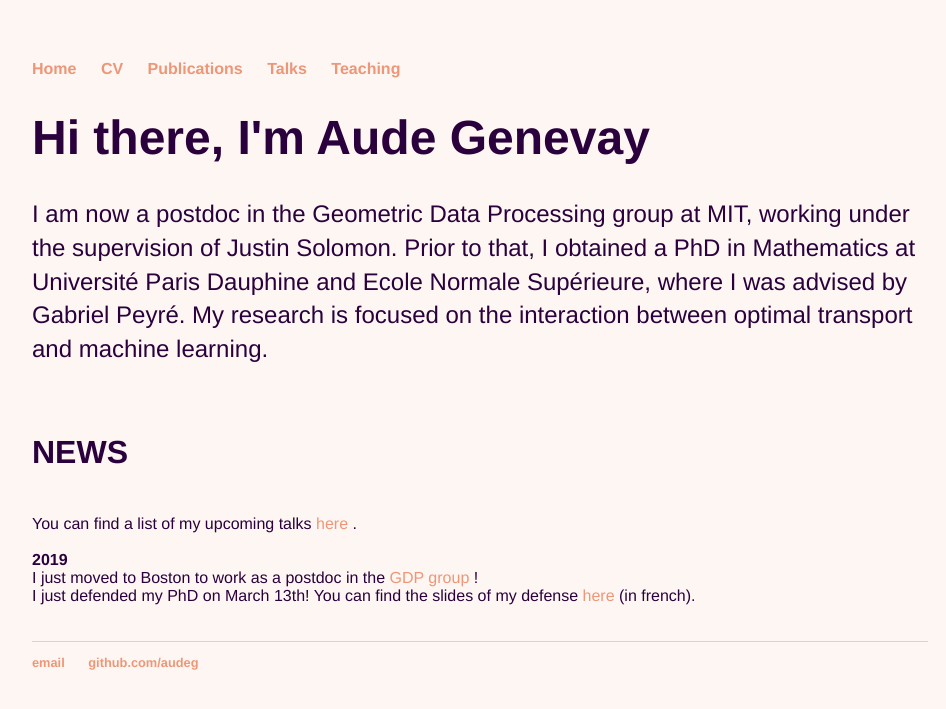
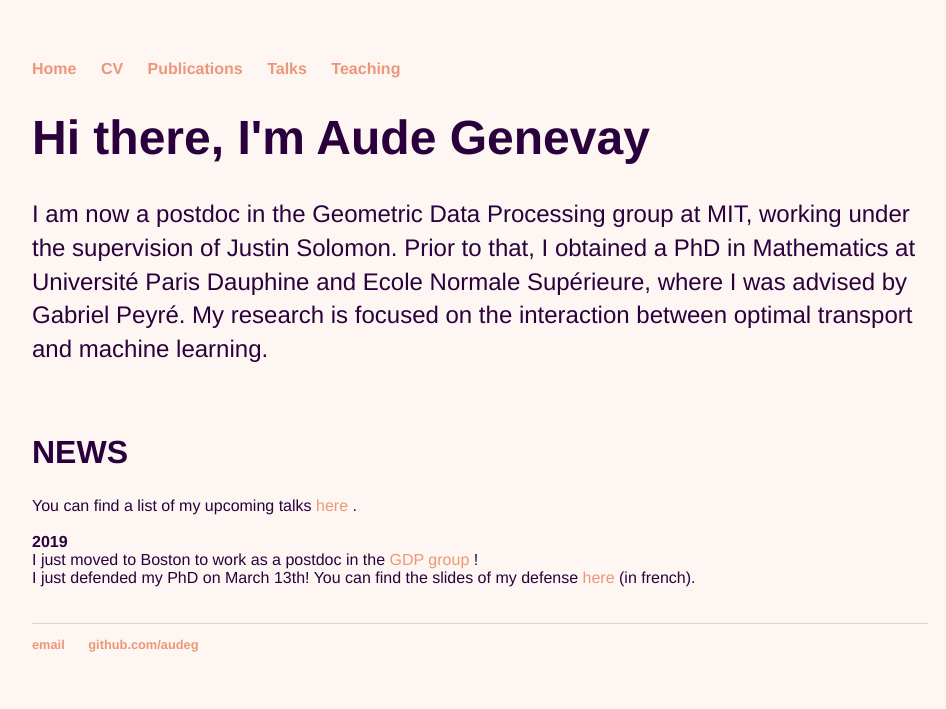
Before and after one commit to audeg/audeg.github.io, a Jekyll site: the page built from index.html, in a window 1280 px wide. Shown: the top 709 px of the page, without its empty margins (160-1106 px from the left). Built offline with Jekyll 4.4.1, drawn with Linux system fonts in a browser that asks for light colours.

```diff
--- a/index.html
+++ b/index.html
@@ -9,7 +9,7 @@ title: Aude Genevay
 					My research is focused on the interaction between optimal transport and machine learning. </p>
 </div><!-- /.blurb -->
 <br/>
-<h2>NEWS</h2><br/>
+<h2>NEWS</h2>
 You can find a list of my upcoming talks <a href="/talks">here </a>.
 <br/>
 <br/>
```
